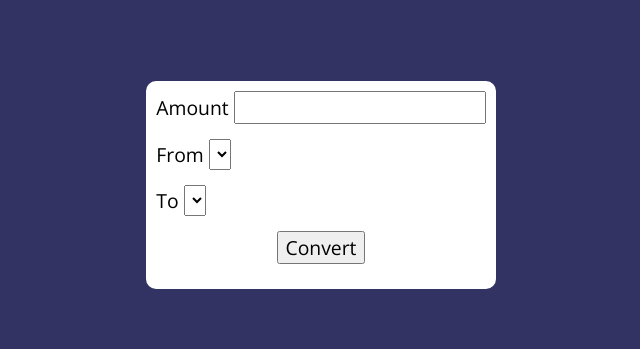
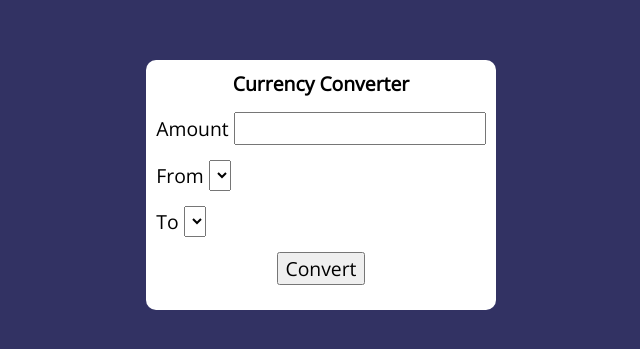
Before and after one commit to AhmedR218/Currency-Converter, a website: page public/index.html in a window 1280 px wide. Shown: the part 215-564 px from the top of the page, without its empty margins (319-959 px from the left). Drawn offline with nearby package versions, Linux system fonts and the light colour scheme; no server answers.

Commit message:
added bit of css and html

```diff
--- a/public/index.html
+++ b/public/index.html
@@ -1,5 +1,6 @@
 <!DOCTYPE html>
 <html lang="en">
+
 <head>
     <meta charset="UTF-8">
     <meta http-equiv="X-UA-Compatible" content="IE=edge">
@@ -8,8 +9,12 @@
     <script src="app.js" async></script>
     <title>Currency Converter</title>
 </head>
+
 <body>
     <div class="main">
+        <div class="headerText divs">
+            <h2>Currency Converter</h2>
+        </div>
         <div class="input divs">
             <label for="userPrice">Amount</label>
             <input type="number" name="userPrice" id="userPrice">
@@ -30,4 +35,5 @@
         </div>
     </div>
 </body>
+
 </html>
--- a/public/styles/style.css
+++ b/public/styles/style.css
@@ -38,3 +38,7 @@ p {
 .converted {
     text-align: center;
 }
+
+.headerText {
+    text-align: center;
+}
```
Lines whose indentation alone changed are shown as unchanged.
